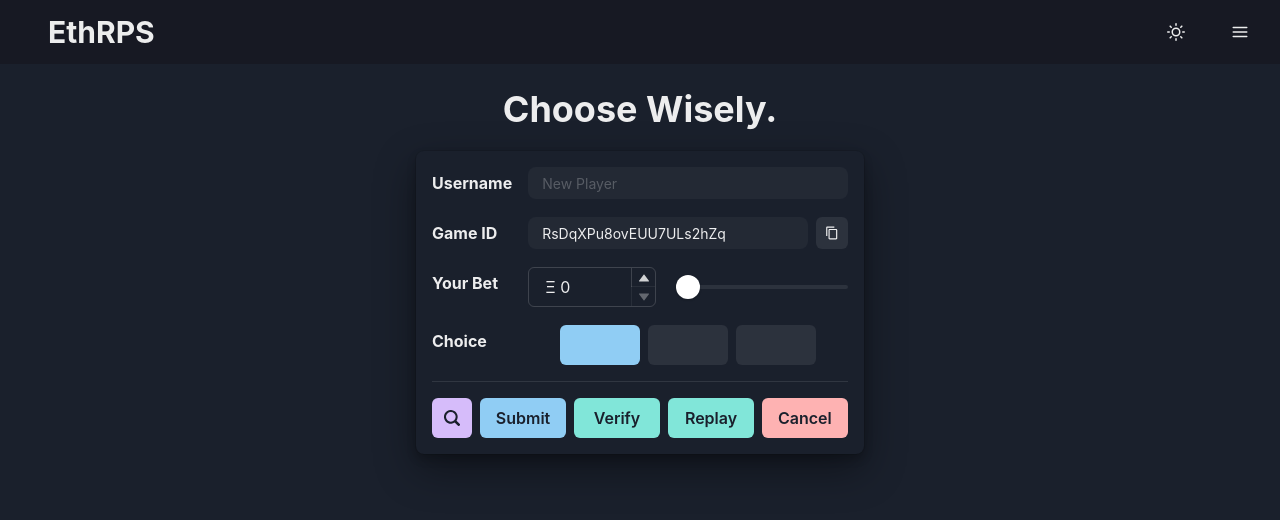
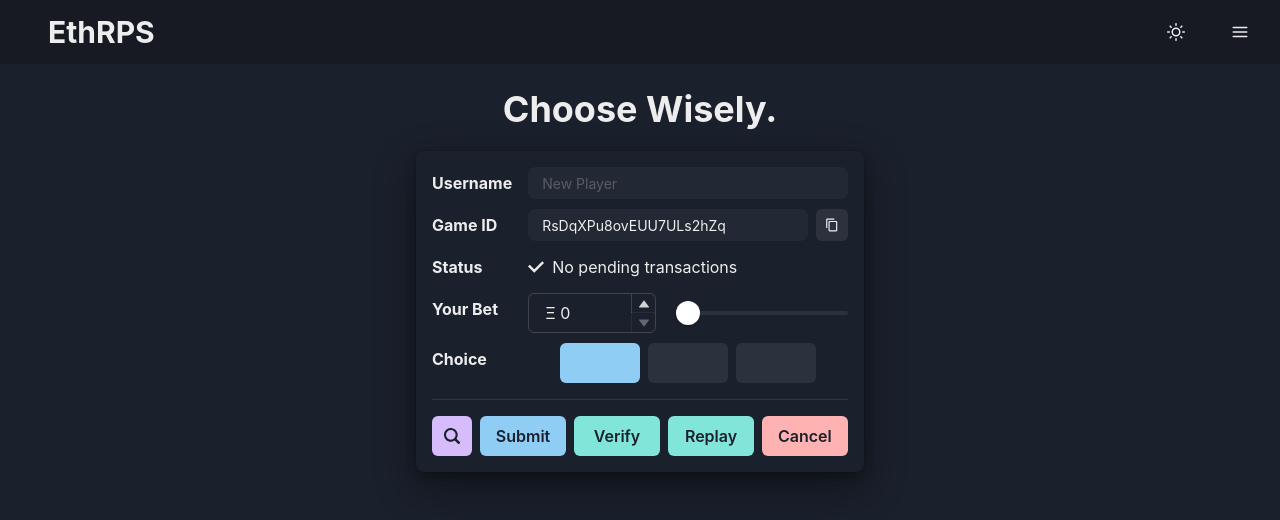
Before and after one commit to freeman-jiang/eth-rps, a Next.js app: page /play in a window 1280 px wide. Shown: the top 520 px of the page. Built offline with nearby package versions, Linux system fonts and the light colour scheme; some icons are missing.

Commit message:
Simplify status

```diff
--- a/src/components/ControlPanel.js
+++ b/src/components/ControlPanel.js
@@ -29,6 +29,7 @@ import { ReplayButton } from "./Buttons/ReplayButton";
 import { VerificationButton } from "./Buttons/VerificationButton";
 import { CommitmentButton } from "./Buttons/CommitmentButton";
 import { Search } from "./Search";
+import { Status } from "./Status";
 
 const rpsAddress = "0x940E847a290582FAb776F8Ae794f23D9B660a6d2"; // Ropsten Address
 // const rpsAddress = "0x5FbDB2315678afecb367f032d93F642f64180aa3"; // Local Address
@@ -52,6 +53,7 @@ const getRequireError = (err) => {
 export const ControlPanel = () => {
   const { colorMode } = useColorMode();
   const value = useContext(AppContext);
+  const [pending, setPending] = useState(false);
   const gameStatus = () => {
     switch (value.state.status) {
       case 0:
@@ -109,7 +111,9 @@ export const ControlPanel = () => {
           overrides
         );
         value.setStatus(0.1);
+        setPending(true);
         await transaction.wait();
+        setPending(false);
         // Ensure that we aren't backtracking the game status
         if (value.state.status <= 0.1) {
           value.setStatus(1);
@@ -157,7 +161,9 @@ export const ControlPanel = () => {
           ethers.BigNumber.from(nonce)
         );
         value.setStatus(2.1);
+        setPending(true);
         await transaction.wait();
+        setPending(false);
         // Ensure that we aren't backtracking the game status
         if (value.state.status <= 2.1) {
           value.setStatus(2.2);
@@ -172,7 +178,6 @@ export const ControlPanel = () => {
           position: "top-right",
         });
       } catch (err) {
-        console.error(err);
         toast({
           title: "Verification Failed!",
           description: getRequireError(err),
@@ -201,8 +206,13 @@ export const ControlPanel = () => {
         const provider = new ethers.providers.Web3Provider(window.ethereum);
         const signer = provider.getSigner();
         const contract = new ethers.Contract(rpsAddress, RPS.abi, signer);
-        await contract.requestRefund(value.state.bytesGameId);
+        const transaction = await contract.requestRefund(
+          value.state.bytesGameId
+        );
         value.setStatus(2.3);
+        setPending(true);
+        await transaction.wait();
+        setPending(false);
       } catch (err) {
         console.error(err);
         toast({
@@ -434,6 +444,14 @@ export const ControlPanel = () => {
               </GridItem> */}
               <GridItem rowSpan={1} colSpan={1}>
                 <Text mt={1} fontWeight="bold">
+                  Status
+                </Text>
+              </GridItem>
+              <GridItem rowSpan={1} colSpan={5}>
+                <Status pending={pending} />
+              </GridItem>
+              <GridItem rowSpan={1} colSpan={1}>
+                <Text mt={1} fontWeight="bold">
                   Your Bet
                 </Text>
               </GridItem>
--- /dev/null
+++ b/src/components/Status.js
@@ -0,0 +1,23 @@
+import { CheckIcon } from "@chakra-ui/icons";
+import { HStack, Text } from "@chakra-ui/layout";
+import { Spinner } from "@chakra-ui/spinner";
+import React, { useState } from "react";
+let firstTime = true;
+
+export const Status = ({ pending }) => {
+  if (pending) {
+    firstTime = false;
+    return (
+      <HStack mt={1}>
+        <Spinner size="md" speed="0.9s" />
+        <Text>Processing transaction...</Text>
+      </HStack>
+    );
+  }
+  return (
+    <HStack mt={1}>
+      <CheckIcon size="md" />
+      <Text>No pending transactions</Text>
+    </HStack>
+  );
+};
```
